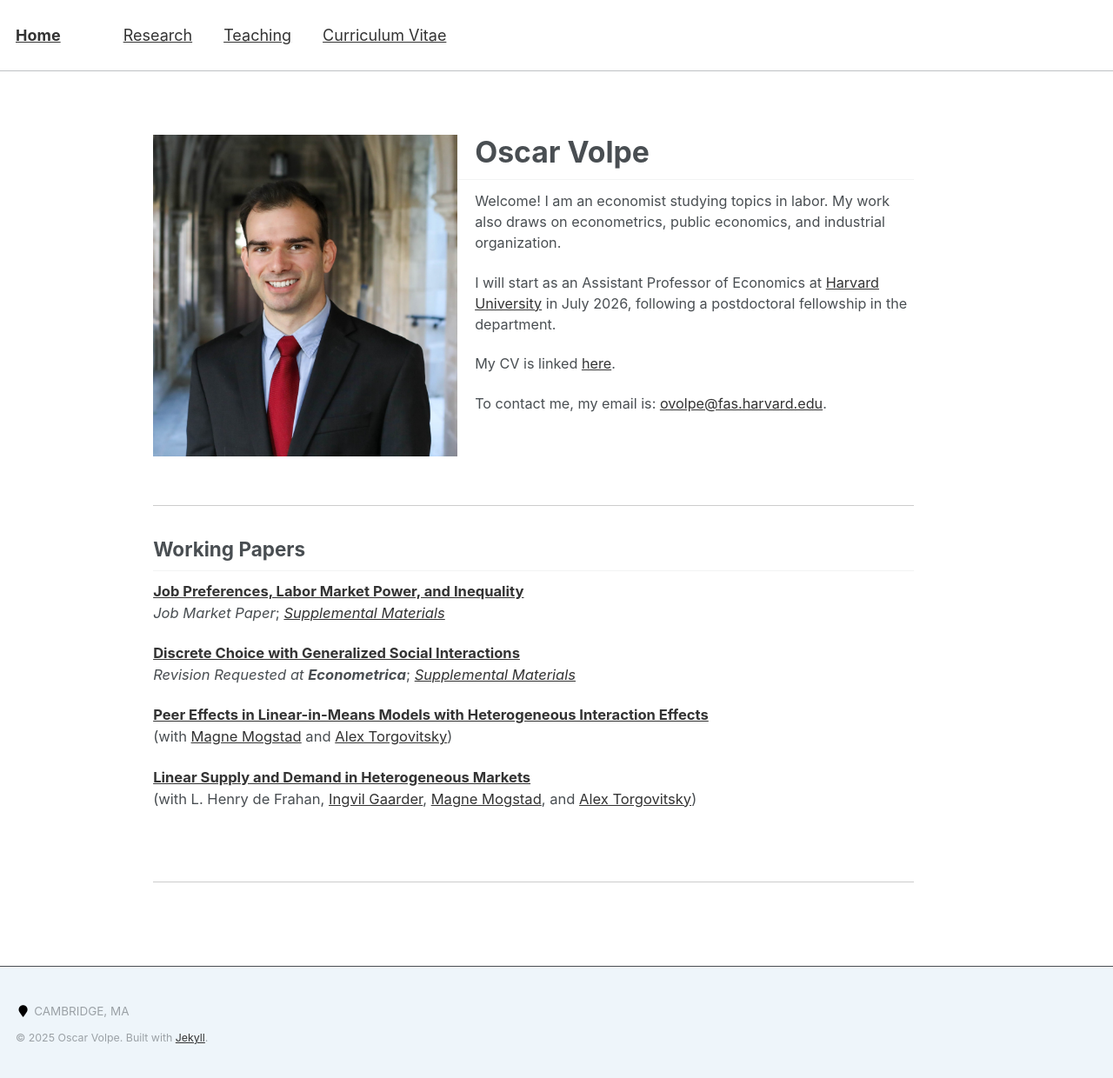
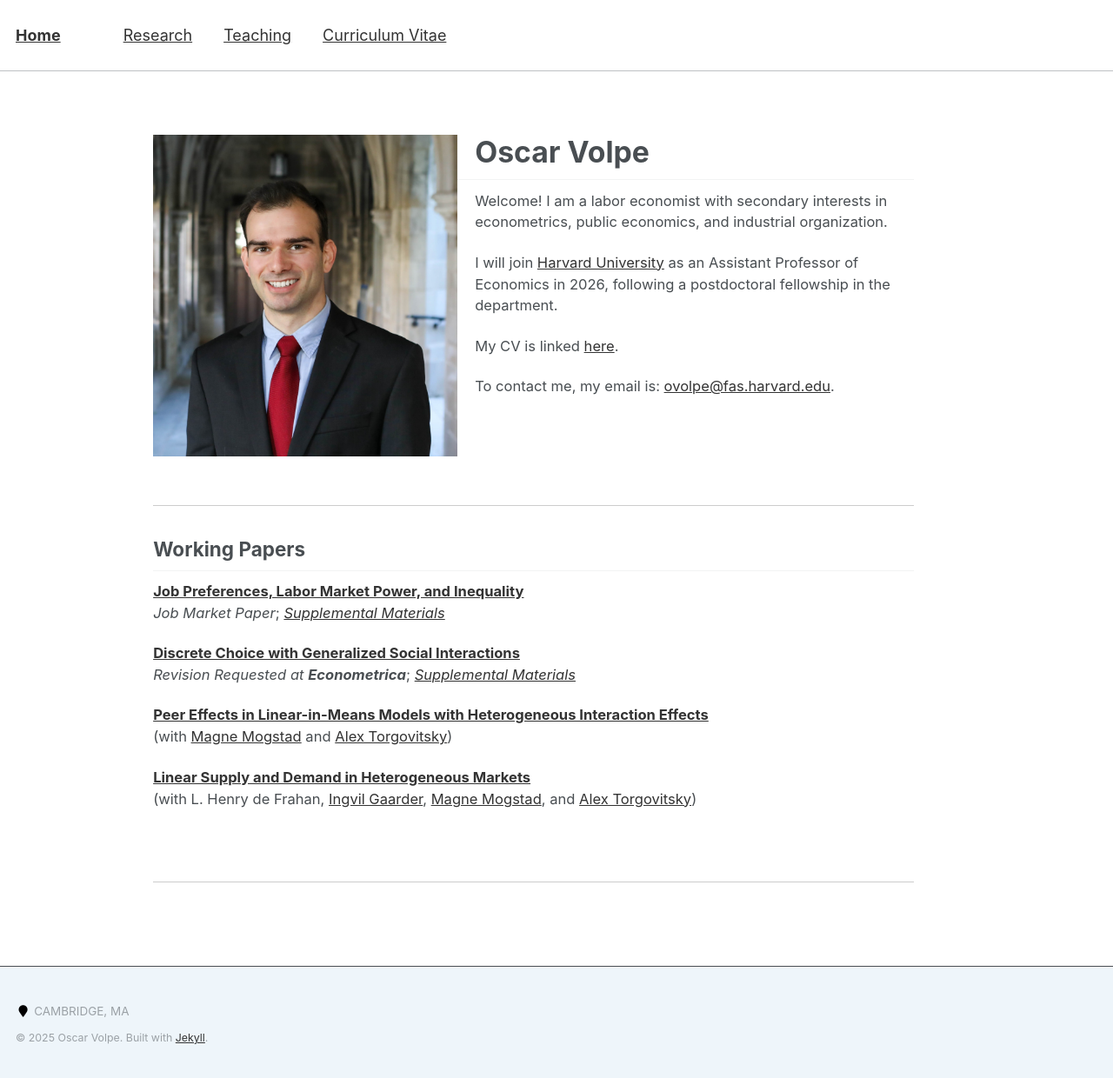
Before and after one commit to ovolpe/ovolpe.github.io, a Jekyll site: the page built from _pages/about.md, in a window 1280 px wide. Shown: the whole page at 87% size. Built offline with Jekyll 4.4.1, drawn with Linux system fonts in a browser that asks for light colours.

Commit message:
Update about.md

```diff
--- a/_pages/about.md
+++ b/_pages/about.md
@@ -10,21 +10,13 @@ redirect_from:
 
 ## <span style="font-size: 1.5em;">Oscar Volpe</span><img class="img-responsive" style="float: left; margin: 0px 20px 20px 0px;" src="/files/headshot.jpg" width="350">
 
-<p style="font-size: 0.9em;">
-Welcome! I am an economist studying topics in labor. My work also draws on econometrics, public economics, and industrial organization.
-</p>
+Welcome! I am a labor economist with secondary interests in econometrics, public economics, and industrial organization.
 
-<p style="font-size: 0.9em;">
-I will start as an Assistant Professor of Economics at <a href="https://www.economics.harvard.edu">Harvard University</a> in July 2026, following a postdoctoral fellowship in the department.
-</p>
+I will join <a href="https://www.economics.harvard.edu">Harvard University</a> as an Assistant Professor of Economics in 2026, following a postdoctoral fellowship in the department.
 
-<p style="font-size: 0.9em;">
 My CV is linked <a href="/files/cv.pdf">here</a>.
-</p>
 
-<p style="font-size: 0.9em;">
 To contact me, my email is: <a href="mailto:ovolpe@fas.harvard.edu">ovolpe@fas.harvard.edu</a>.
-</p>
 
 <br style="clear: both;">
 
```
